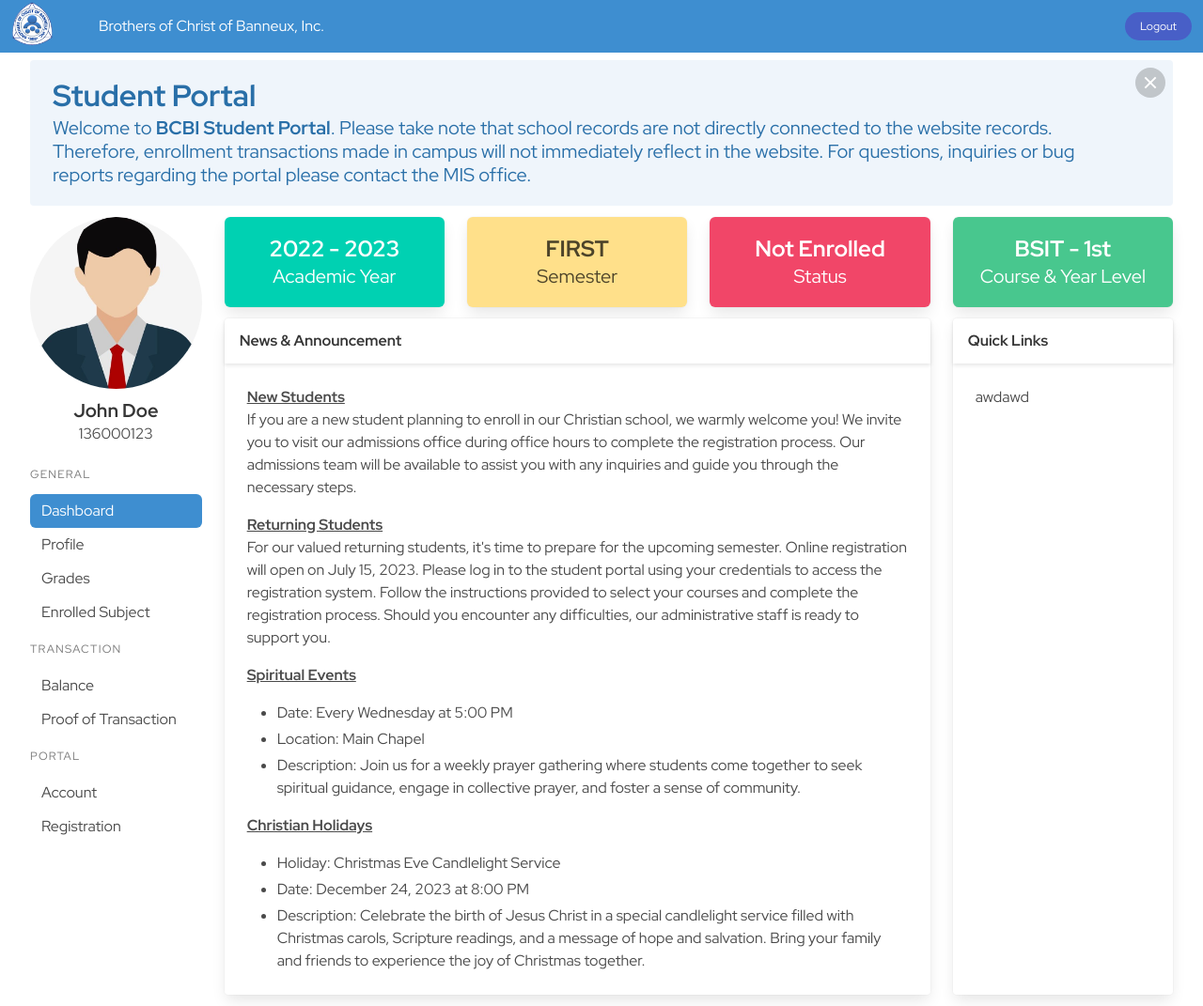
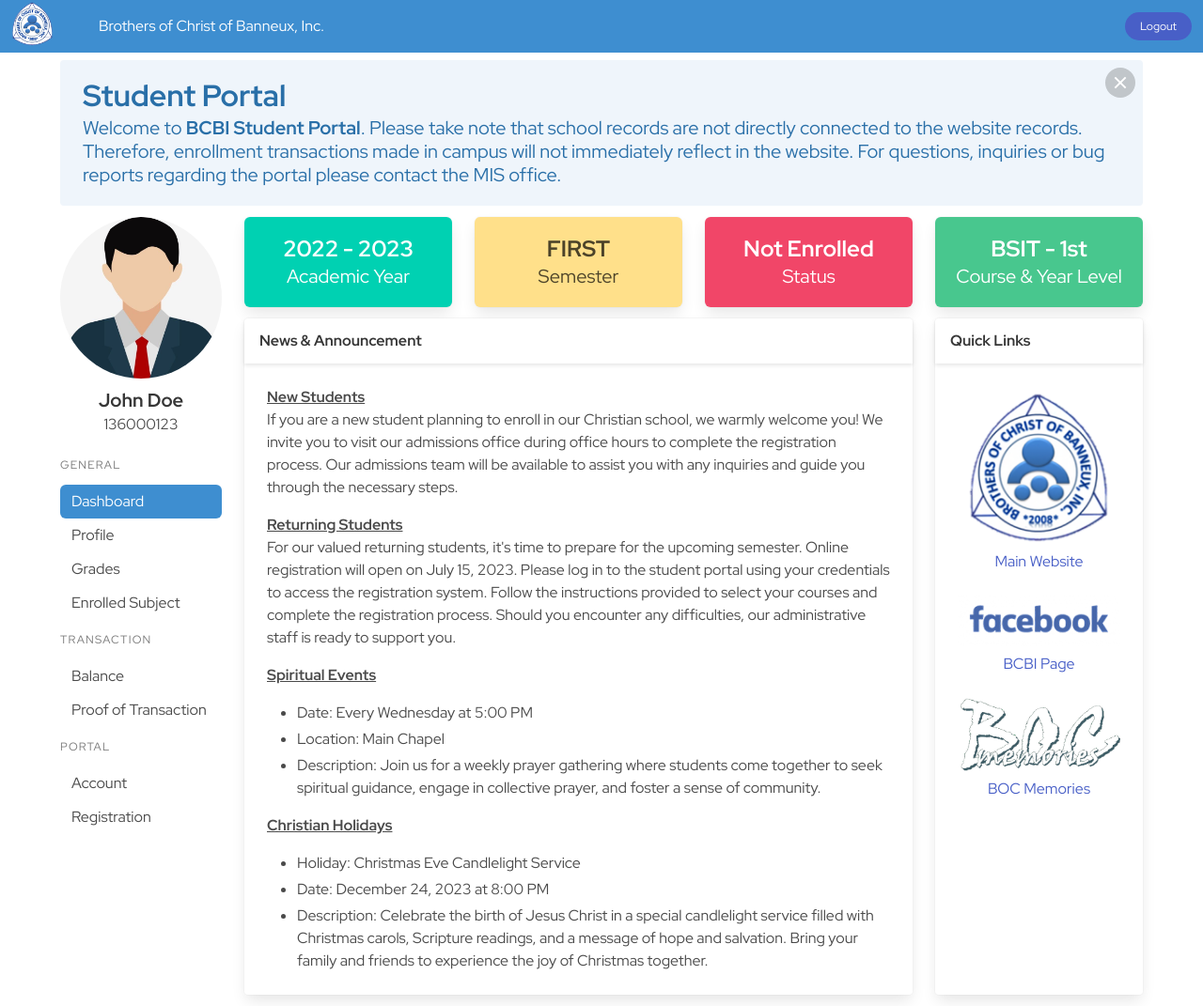
Before and after one commit to brandodt/church-blog, a website: page html/dashboard/index.html in a window 1280 px wide. Shown: the whole page at 94% size. Drawn offline with Linux system fonts and the light colour scheme; files that its build step writes are made by us from their sources.

Commit message:
Quick Links

```diff
--- a/html/dashboard/index.html
+++ b/html/dashboard/index.html
@@ -32,7 +32,7 @@
         </div>
     </nav>
 
-    <div class="container is-fluid">
+    <div class="container">
 
         <div class="mt-3 notification is-info is-light">
             <button class="delete is-large"></button>
@@ -47,7 +47,7 @@
         </div>
     </div>
 
-    <div class="container is-fluid mt-3">
+    <div class="container mt-3">
         <div class="columns">
             <div class="column is-2">
                 <aside class="menu">
@@ -164,7 +164,20 @@
                                 <header class="card-header">
                                     <p class="card-header-title">Quick Links</p>
                                 </header>
-                                <div class="card-content">awdawd</div>
+                                <div class="card-content has-text-centered content">
+
+                                    <a href="../index.html"><img width="90%" src="../img/logo.png">Main Website</a>
+                                    <br><br>
+
+                                    <a href="https://fb.me/BOCPhilippines"><img src="../img/facebook.png" alt="">BCBI
+                                        Page</a>
+                                    <br><br>
+
+                                    <a href="https://fb.me/bocmemories">
+                                        <img src="../img/bocmem.png" alt="">
+                                        BOC Memories
+                                    </a>
+                                </div>
                             </div>
                         </div>
                     </div>
```
Also changed, not shown: html/img/bocmem.png (added), html/img/facebook.png (added).
